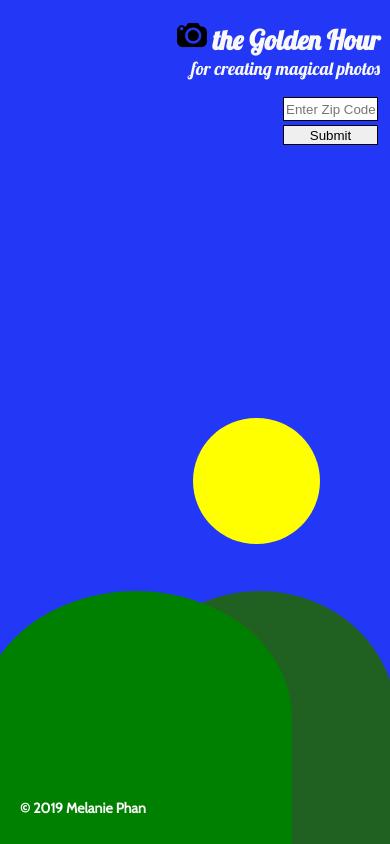
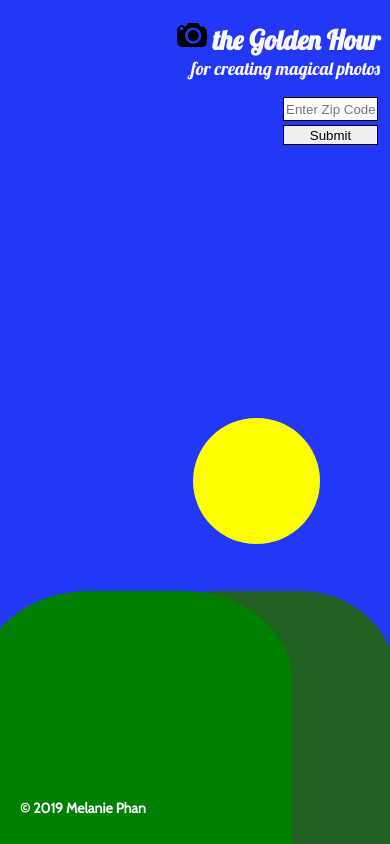
Before and after one commit to coquito143/goldenhour, a React (Create React App) app: page /1 in a window 390 px wide. Built offline with nearby package versions, Linux system fonts and the light colour scheme.

Commit message:
added tool tip and flattened hill in media query

```diff
--- a/public/index.html
+++ b/public/index.html
@@ -30,7 +30,7 @@
 <meta property="og:image" content="http://goldenhour.surge.sh/og-image.png">
 <meta property="og:url" content="http://goldenhour.surge.sh">
 <meta name="twitter:card" content="summary_large_image">
-    <link href="https://fonts.googleapis.com/css?family=Cabin|Lobster&display=swap" rel="stylesheet">
+    <link href="https://fonts.googleapis.com/css?family=Cabin|Lobster|Material+Icons&display=swap" rel="stylesheet">
     <!--
       manifest.json provides metadata used when your web app is installed on a
       user's mobile device or desktop. See https://developers.google.com/web/fundamentals/web-app-manifest/
--- a/src/App.css
+++ b/src/App.css
@@ -265,11 +265,6 @@ footer h3 {
      font-size: 12px;
    }
 
-   .App {
-    /* background-attachment: fixed;
-    background-repeat: no-repeat;
-    position: static; */
-   }
 
    body, html {
     background-attachment: fixed;
@@ -325,6 +320,10 @@ footer h3 {
      margin-block-start: 0;
   }
 
+  .day-detail-div span {
+    width: 20vw;
+  }
+
    .hidden {
      display: none;
    }
@@ -335,6 +334,9 @@ footer h3 {
     margin-bottom: 40px;
     overflow-y: auto;
    }
-
+   .landscape .hill {
+    content: "";
+    border-radius: 35% 35% 0 0;
 
   }
+}
--- a/src/App.js
+++ b/src/App.js
@@ -48,7 +48,6 @@ class App extends React.Component {
     if (isValidZip) {
       const forecast = await getForecast(this.state.zipcode);
       const city = await getCity(this.state.zipcode);
-      debugger;
       this.setState({
         forecast,
         city,
--- a/src/components/DayDetail.jsx
+++ b/src/components/DayDetail.jsx
@@ -70,8 +70,11 @@ class DayDetail extends React.Component {
             {/* <li>High: {this.state.high}</li>
               <li>Low: {this.state.low}</li>
               <li>Description: {this.state.description}</li> */}
-            <li>Morning Golden Hour: {this.state.golden_hour1}</li>
+            <li>
+            <ReactTooltip place="top" delayHide={1000} type="dark" effect="float"> <span>The golden hour in photography is the first or last hour of sunlight in a day that photographers often aim to shoot in, since the sun’s position produces a soft and warm light with longer shadows.</span></ReactTooltip>
+              Morning Golden Hour: {this.state.golden_hour1} <i class="material-icons" data-tip="React-tooltip">info</i></li>
             <li>Afternoon Golden Hour: {this.state.golden_hour2}</li>
+
             <li>Visibility: {this.state.visibility}</li>
             <li>Wind Speed: {this.state.wind_speed}</li>
             {!!this.state.precip_amt && !!this.state.precip_percent &&
--- a/src/services/api-helper.js
+++ b/src/services/api-helper.js
@@ -6,7 +6,6 @@ export const getForecast = async (zipcode) => {
   // your axios call
   const response = await axios.get(URL);
   let sixDays = response.data.data;
-  debugger;
   return sixDays;
 }
 
```
